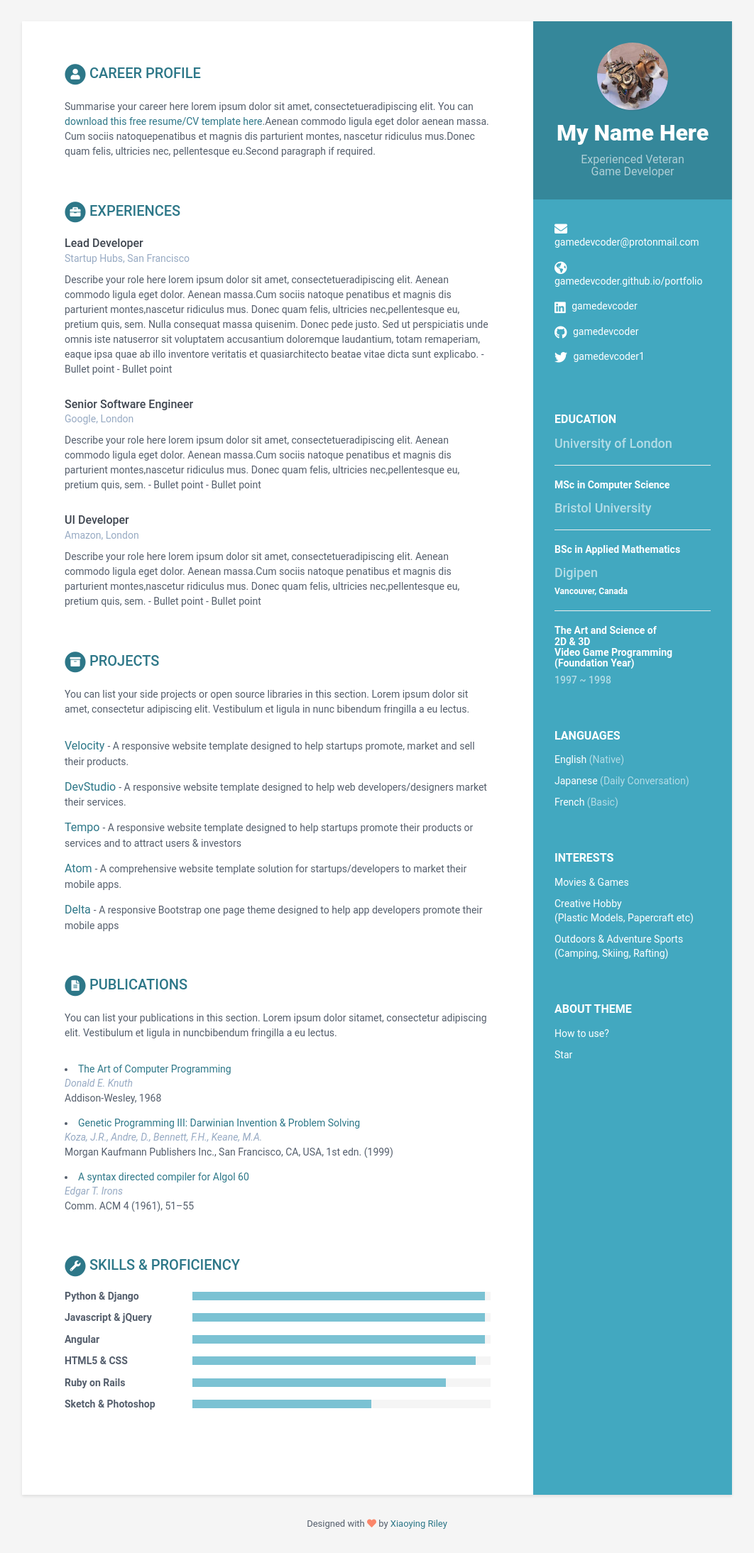
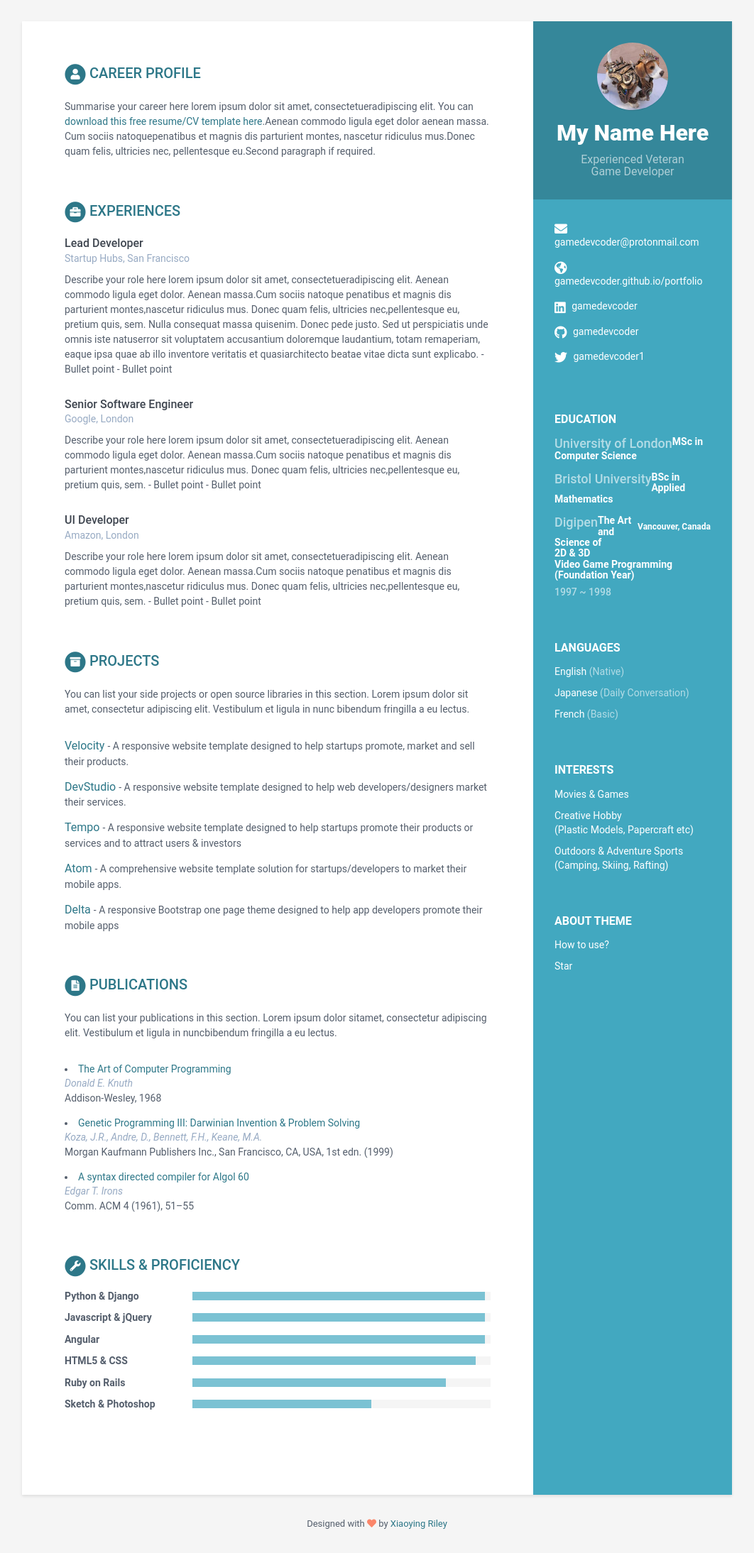
Before and after one commit to GameDevCoder/resume, a Jekyll site: the page built from index.html, in a window 1280 px wide. Shown: the whole page at 71% size, without its empty margins (109-1171 px from the left). Built offline with Jekyll 4.4.1, drawn with Linux system fonts in a browser that asks for light colours.

Commit message:
Updated '_includes/education.html' via CloudCannon

```diff
--- a/_includes/education.html
+++ b/_includes/education.html
@@ -9,11 +9,13 @@
 
     {% for graduation in education %}
     <div class="item">
-      <h4 class="meta";style="text-align:left;float:left;">{{ graduation.university }}</h4>
-      <h6 class="location";style="text-align:right;float:right;">{{ graduation.location }}</h6>
-      <hr style="clear:both;"/>
+      <div style="clear: both">
+        <h4 class="meta" style="text-align:left;float:left;">{{ graduation.university }}</h4>
+        <h6 class="location" style="text-align:right;float:right;">{{ graduation.location }}</h6>
+      </div>
       <h5 class="degree">{{ graduation.degree }}</h5>
       <div class="time">{{ graduation.time }}</div>
+
     </div><!--//item-->
     {% endfor %}
 
```
